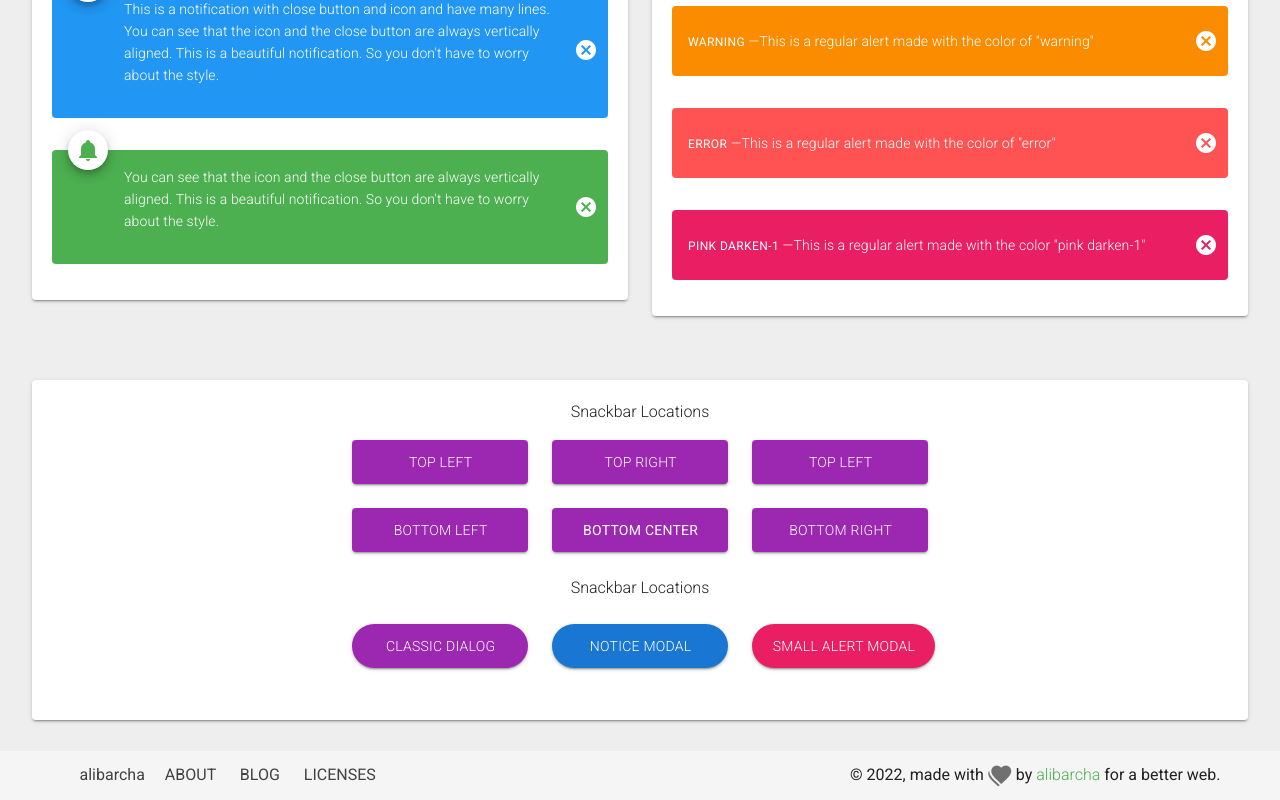
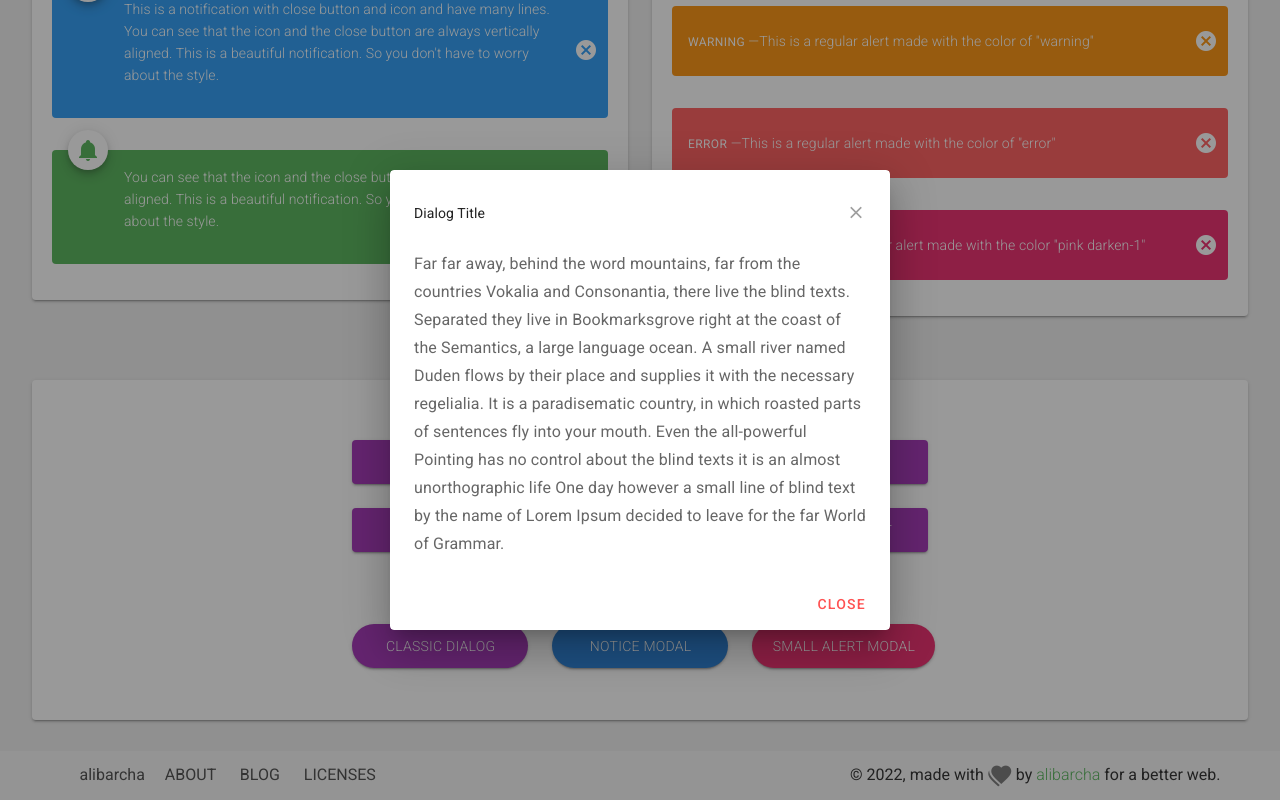
Before and after one commit to alibarcha/dashboard, a Vue app: page /notifications in a window 1280 px wide. Both pictures are taken after a click on the button "CLASSIC DIALOG". Shown: the part 514-1314 px from the top of the page. Built offline with nearby package versions, Linux system fonts and the light colour scheme.

Commit message:
add modals in page

```diff
--- a/src/views/Notifications.vue
+++ b/src/views/Notifications.vue
@@ -154,6 +154,7 @@
                 top
                 color="error px-5"
                 height="80px"
+                timeout="4000"
               >
                 Welcome to
                 <span class="text-uppercase caption font-weight-bold"
@@ -185,6 +186,7 @@
                 top
                 color="info px-5"
                 height="80px"
+                timeout="4000"
               >
                 Welcome to
                 <span class="text-uppercase caption font-weight-bold"
@@ -215,6 +217,7 @@
                 top
                 color="info px-5"
                 height="80px"
+                timeout="4000"
               >
                 Welcome to
                 <span class="text-uppercase caption font-weight-bold"
@@ -248,6 +251,7 @@
                 bottom
                 color="pink px-5"
                 height="80px"
+                timeout="4000"
               >
                 Welcome to
                 <span class="text-uppercase caption font-weight-bold"
@@ -279,6 +283,7 @@
                 bottom
                 color="info px-5"
                 height="80px"
+                timeout="3000"
               >
                 Welcome to
                 <span class="text-uppercase caption font-weight-bold"
@@ -298,7 +303,7 @@
                 large
                 color="purple white--text"
                 block
-                @click="snackbar5 = true"
+                @click="snackbar6 = true"
               >
                 BOTTOM RIGHT
               </v-btn>
@@ -309,6 +314,7 @@
                 right
                 color="error px-5"
                 height="80px"
+                timeout="3000"
               >
                 Welcome to
                 <span class="text-uppercase caption font-weight-bold"
@@ -334,9 +340,47 @@
                 color="purple white--text"
                 block
                 rounded
+                @click.stop="dialog1 = true"
               >
                 CLASSIC DIALOG
               </v-btn>
+
+              <!-- dialoge 1 -->
+              <v-dialog v-model="dialog1" max-width="500">
+                <v-card>
+                  <v-card-title class="text-center">
+                    <v-card-subtitle class="text-center ps-0">
+                      Dialog Title</v-card-subtitle
+                    >
+                    <v-spacer></v-spacer>
+                    <v-icon
+                      size="20"
+                      class="grey--text"
+                      @click="dialog1 = false"
+                      >mdi-close</v-icon
+                    >
+                  </v-card-title>
+                  <v-card-text class="subtitle-1 p-0">
+                    Far far away, behind the word mountains, far from the
+                    countries Vokalia and Consonantia, there live the blind
+                    texts. Separated they live in Bookmarksgrove right at the
+                    coast of the Semantics, a large language ocean. A small
+                    river named Duden flows by their place and supplies it with
+                    the necessary regelialia. It is a paradisematic country, in
+                    which roasted parts of sentences fly into your mouth. Even
+                    the all-powerful Pointing has no control about the blind
+                    texts it is an almost unorthographic life One day however a
+                    small line of blind text by the name of Lorem Ipsum decided
+                    to leave for the far World of Grammar.
+                  </v-card-text>
+                  <v-card-actions>
+                    <v-spacer></v-spacer>
+                    <v-btn color="error " text @click="dialog1 = false">
+                      Close
+                    </v-btn>
+                  </v-card-actions>
+                </v-card>
+              </v-dialog>
             </v-col>
 
             <v-col md="2" sm="6" cols="12">
@@ -346,9 +390,47 @@
                 color="primary white--text "
                 block
                 rounded
+                @click.stop="dialog2 = true"
               >
                 NOTICE MODAL
               </v-btn>
+
+              <!-- dialoge 2 -->
+              <v-dialog v-model="dialog2" max-width="500">
+                <v-card>
+                  <v-card-title class="text-center">
+                    <v-card-subtitle class="text-center ps-0">
+                      Dialog Title</v-card-subtitle
+                    >
+                    <v-spacer></v-spacer>
+                    <v-icon
+                      size="20"
+                      class="grey--text"
+                      @click="dialog2 = false"
+                      >mdi-close</v-icon
+                    >
+                  </v-card-title>
+                  <v-card-text class="subtitle-1 p-0">
+                    Far far away, behind the word mountains, far from the
+                    countries Vokalia and Consonantia, there live the blind
+                    texts. Separated they live in Bookmarksgrove right at the
+                    coast of the Semantics, a large language ocean. A small
+                    river named Duden flows by their place and supplies it with
+                    the necessary regelialia. It is a paradisematic country, in
+                    which roasted parts of sentences fly into your mouth. Even
+                    the all-powerful Pointing has no control about the blind
+                    texts it is an almost unorthographic life One day however a
+                    small line of blind text by the name of Lorem Ipsum decided
+                    to leave for the far World of Grammar.
+                  </v-card-text>
+                  <v-card-actions>
+                    <v-spacer></v-spacer>
+                    <v-btn color="error " text @click="dialog2 = false">
+                      Close
+                    </v-btn>
+                  </v-card-actions>
+                </v-card>
+              </v-dialog>
             </v-col>
             <v-col md="2" sm="6" cols="12">
               <v-btn
@@ -357,9 +439,37 @@
                 color="pink white--text "
                 block
                 rounded
+                @click.stop="dialog3 = true"
               >
                 SMALL ALERT MODAL
               </v-btn>
+
+              <!-- dialoge 3 -->
+              <v-dialog v-model="dialog3" max-width="250">
+                <v-card>
+                  <v-card-title class="text-center">
+                    <v-card-subtitle class="text-center ps-0">
+                      Are you sure?</v-card-subtitle
+                    >
+                    <v-spacer></v-spacer>
+                    <v-icon
+                      size="20"
+                      class="grey--text"
+                      @click="dialog3 = false"
+                      >mdi-close</v-icon
+                    >
+                  </v-card-title>
+                  <v-card-actions>
+                    <v-spacer></v-spacer>
+                    <v-btn color="success " text @click="dialog3 = false">
+                      NEVERMIND
+                    </v-btn>
+                    <v-btn color="success" text @click="dialog3 = false">
+                      YES
+                    </v-btn>
+                  </v-card-actions>
+                </v-card>
+              </v-dialog>
             </v-col>
           </v-row>
         </v-card>
@@ -379,6 +489,10 @@ export default {
       snackbar4: false,
       snackbar5: false,
       snackbar6: false,
+
+      dialog1: false,
+      dialog2: false,
+      dialog3: false,
     };
   },
 };
```
